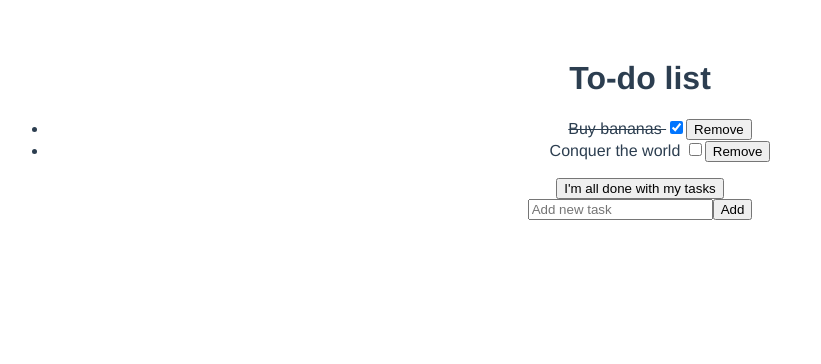
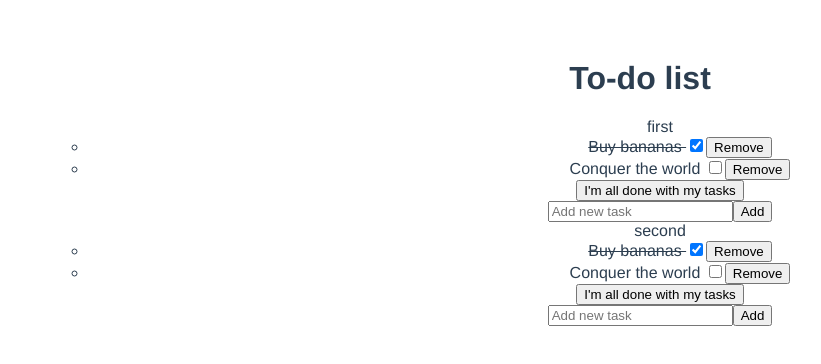
Before and after one commit to vincentnavetat/mini-trello, a Vue app: page / in a window 1280 px wide. Shown: the top 364 px of the page, without its empty margins (0-821 px from the left). Built offline with nearby package versions, Linux system fonts and the light colour scheme.

Commit message:
Multi lists

```diff
--- a/src/App.vue
+++ b/src/App.vue
@@ -1,6 +1,13 @@
 <template>
   <div id="app">
-    <column :tasks="tasks"></column>
+    <h1>To-do list</h1>
+
+    <ul>
+      <column v-for="(column, index) in columns" v-bind:column="column" v-bind:key="index" :columns="columns">
+      </column>
+    </ul>
+
+    <!-- <column :tasks="tasks"></column> -->
   </div>
 </template>
 
@@ -14,6 +21,9 @@ export default {
   },
   data: function() {
     return  {
+      columns: [
+        {
+          title: 'first',
           tasks: [
             {
               title: 'Buy bananas',
@@ -23,7 +33,32 @@ export default {
               title: 'Conquer the world',
               completed: false,
             }
-      ]
+          ],
+        },
+        {
+          title: 'second',
+          tasks: [
+            {
+              title: 'Buy bananas',
+              completed: true,
+            },
+            {
+              title: 'Conquer the world',
+              completed: false,
+            }
+          ],
+        },
+      ],
+      // tasks: [
+      //   {
+      //     title: 'Buy bananas',
+      //     completed: true,
+      //   },
+      //   {
+      //     title: 'Conquer the world',
+      //     completed: false,
+      //   }
+      // ]
     }
   }
 }
--- a/src/components/Column.vue
+++ b/src/components/Column.vue
@@ -1,8 +1,9 @@
 <template>
-  <main>
-    <h1>To-do list</h1>
+  <div>
+    {{ column.title }}
+
     <ul>
-      <task v-for="(task, index) in tasks" v-bind:data="task" v-bind:key="index" :task="task" @remove="removeTask(index)">
+      <task v-for="(task, index) in column.tasks" v-bind:task="task" v-bind:key="index" :tasks="column.tasks" @remove="removeTask(index)">
       </task>
     </ul>
 
@@ -12,7 +13,7 @@
       <input type="text" placeholder="Add new task" v-model="newTask">
       <input type="submit" value="Add">
     </form>
-  </main>
+  </div>
 </template>
 
 <script>
@@ -20,9 +21,7 @@ import Task from './Task.vue'
 
 export default {
   name: 'column',
-  props: {
-    tasks: {default: []}
-  },
+  props: ['column'],
   data() {
     return {
       newTask: '',
```
Lines whose indentation alone changed are shown as unchanged.
